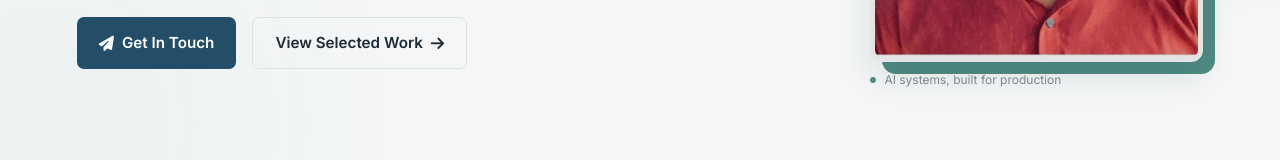
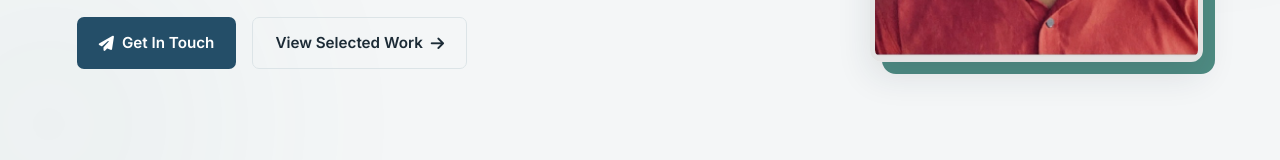
Before and after one commit to cnitin041/web, a Next.js app: page / in a window 1280 px wide. Shown: the part 574-734 px from the top of the page. Built offline with nearby package versions, Linux system fonts and the light colour scheme.

Commit message:
Remove production-focused tagline from hero image

```diff
--- a/src/app/globals.css
+++ b/src/app/globals.css
@@ -1256,7 +1256,7 @@ footer h2 {
   font-weight: 700;
   margin-bottom: 20px;
 }
-.hero-eyebrow span, .hero-bottomline span:first-child::before, .hero-image-note span {
+.hero-eyebrow span, .hero-bottomline span:first-child::before {
   width: 8px;
   height: 8px;
   border-radius: 50%;
@@ -1325,19 +1325,6 @@ footer h2 {
   box-shadow: var(--shadow-lg);
   filter: brightness(0.88) contrast(1.04) saturate(0.96);
 }
-.hero-image-note {
-  position: absolute;
-  z-index: 2;
-  bottom: -28px;
-  left: 0;
-  display: flex;
-  align-items: center;
-  gap: 8px;
-  color: var(--text-muted);
-  font-size: 0.75rem;
-  white-space: nowrap;
-}
-.hero-image-note span { width: 6px; height: 6px; }
 .hero-bottomline {
   position: absolute;
   bottom: 24px;
@@ -1411,7 +1398,6 @@ footer { background: var(--bg-secondary); }
   .hero-content { grid-template-columns: 1fr; gap: 34px; }
   .hero-copy { order: 2; }
   .hero-image-wrapper { order: 1; width: 180px; max-width: 100%; height: 220px; justify-self: center; }
-  .hero-image-note { bottom: -25px; }
   .hero h1 { font-size: clamp(2.8rem, 11vw, 4rem); }
   .hero-description { margin-left: 0; margin-right: 0; }
   .hero-bottomline { width: calc(100% - 48px); gap: 10px; font-size: 0.68rem; }
@@ -1464,7 +1450,6 @@ footer { background: var(--bg-secondary); }
   .hero-copy { display: contents; }
   .hero-copy > :not(.hero-contact) { grid-column: 1 / -1; }
   .hero-image-wrapper { grid-column: 1; grid-row: 1; justify-self: start; width: 104px; height: 130px; }
-  .hero-image-note { bottom: -22px; font-size: 0.62rem; }
   .hero-contact { grid-column: 2; grid-row: 1; align-self: center; justify-content: center; min-width: 0; flex-direction: column; gap: 8px; margin: 0; }
   .hero-contact a { display: flex; align-items: center; min-width: 0; min-height: 40px; padding: 8px 9px; border: 1px solid var(--border); border-radius: 8px; background: var(--bg-secondary); font-size: 0.7rem; line-height: 1.25; overflow-wrap: anywhere; }
   .hero-contact i { flex-shrink: 0; margin-right: 5px; }
--- a/src/components/Header.tsx
+++ b/src/components/Header.tsx
@@ -37,7 +37,6 @@ export default function Header() {
               backgroundPosition: 'center',
             }}
           />
-          <div className="hero-image-note"><span /> AI systems, built for production</div>
         </div>
       </div>
       <div className="hero-bottomline"><span>Based in India</span><span>AI engineering · Full-stack development · Automation</span></div>
```
